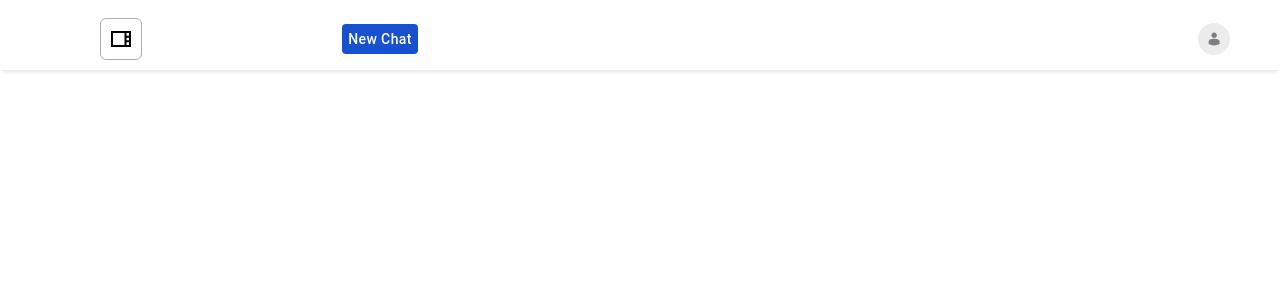
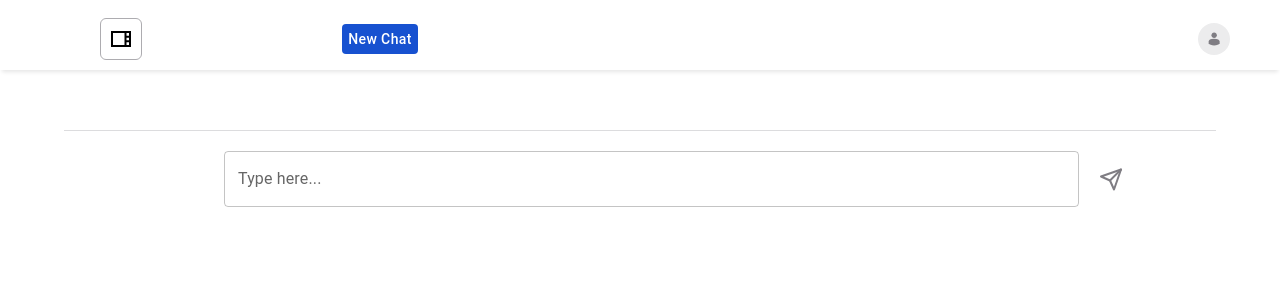
Before and after one commit to infoInk/frontend.github.io, a React (Create React App) app: page / in a window 1280 px wide. Shown: the top 300 px of the page. Built offline with nearby package versions, Linux system fonts and the light colour scheme; the HTML template or start-up script is replaced by a standard one.

Commit message:
treasoning the logic

```diff
--- a/src/pages/home.jsx
+++ b/src/pages/home.jsx
@@ -2,8 +2,91 @@ import React, { useState, useEffect } from 'react';
 import { Container, TextField, Button, List, ListItem, ListItemText, useTheme, useMediaQuery } from '@mui/material';
 import Box from '@mui/material/Box';
 
-const HomePage = () => {
+function HomePage() {
 
+  const [messages, setMessages] = useState([]);
+  const [input, setInput] = useState("");
+
+  const buttonHandler = () => {
+    const tempData = [...messages];
+    tempData.push(input);
+    setMessages(tempData);
+    setInput("");
+
+  };
+
+  const mockData = [
+    { sender: 'user', message: 'Hello' },
+    { sender: 'UG', message: "Hello there, How may I help you today?" },
+
+    { sender: 'user', message: 'What do I do next after receiving my admission letter?' },
+    { sender: 'UG', message: "Confirm Your Acceptance: Carefully read through your admission letter and follow the instructions on how to accept the admission offer. Typically, you will need to pay an acceptance fee and submit a confirmation form. The letter will provide specific details on how to proceed." }
+  ]
+
+
+
+  return (
+    <Container sx={{ my: "60px", mx: "40px" }}>
+      <Box>
+        {
+          messages.length ? (
+            <ul>
+              {messages.map((value, index) => (
+                <li key={index}>{value}</li>
+              ))}
+            </ul>
+          ) : null}
+      </Box>
+
+      <Box
+        sx={{
+          display: "flex",
+          flexDirection: "row",
+          alignItems: "center",
+          borderTop: "1px solid #DCDCDE",
+          pt: "20px",
+          mt: "20px",
+        }}
+      >
+        <TextField
+          fullWidth
+          label="Type here..."
+          id="fullWidth"
+          value={input}
+          onChange={(e) => setInput(e.target.value)}
+          sx={{
+            mb: "0px",
+            width: "855px",
+            mr: "20px",
+            ml: "160px",
+          }}
+        />
+        <svg
+          width="24"
+          height="25"
+          viewBox="0 0 24 25"
+          fill="none"
+          xmlns="http://www.w3.org/2000/svg"
+          onClick={buttonHandler}
+        >
+          <path
+            d="M22 2.5L11 13.5"
+            stroke="#7F7D83"
+            strokeWidth="2"
+            strokeLinecap="round"
+            strokeLinejoin="round"
+          />
+          <path
+            d="M22 2.5L15 22.5L11 13.5L2 9.5L22 2.5Z"
+            stroke="#7F7D83"
+            strokeWidth="2"
+            strokeLinecap="round"
+            strokeLinejoin="round"
+          />
+        </svg>
+      </Box>
+    </Container>
+  );
 };
 
 export default HomePage;
```
